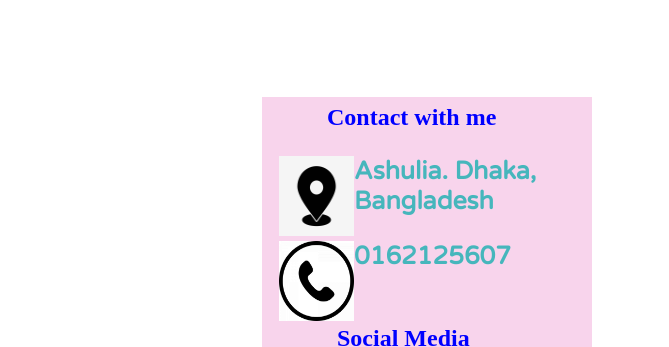
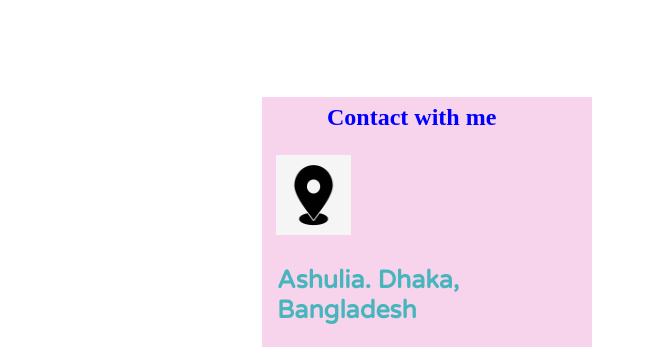
Before and after one commit to Adnan-Pranto/assignment-1, a plain HTML site: page index.html in a window 1280 px wide. Shown: the part 2069-2416 px from the top of the page, without its empty margins (118-787 px from the left). Drawn offline with nearby package versions, Linux system fonts and the light colour scheme.

Commit message:
add new image

```diff
--- a/style.css
+++ b/style.css
@@ -172,20 +172,25 @@ footer p{
     width: 20%;
     margin-left: 15%;
 }
-
+footer p{
+    text-align: center;
+    font-size: 12px;
+    font-family: Arial, Helvetica, sans-serif;
+	margin-top:50px;
+}
 .icon{
 	height:80px;
 	width:75px;
-	margin-left:4px;
-	padding-left: 3px;
-	float:left;
+	margin-left:2px;
+	padding-left:2px;
 }
 .icon-img{
     float: left;
     margin-left: 30px;
+	float:left;
 }
 .bonus-part{
-	height:380px;
+	height:500px;
 	width:320px;
 	background-color:rgb(248, 212, 236);
 	margin-left: 380px;
@@ -203,6 +208,7 @@ footer p{
     padding-left: 20px;
 }
 .contact{
+	float: left;
 	font-family: 'Varela Round', sans-serif;
 	font-size:25px;
 	color:rgba(10, 172, 172, 0.747);
@@ -210,10 +216,3 @@ footer p{
     padding-left: 5px;
     margin-right: 6px;
 }
-
-footer p{
-    text-align: center;
-    font-size: 12px;
-    font-family: Arial, Helvetica, sans-serif;
-	margin-top:50px;
-}
```
Also changed, not shown: images/image3.png, images/image4.png.
